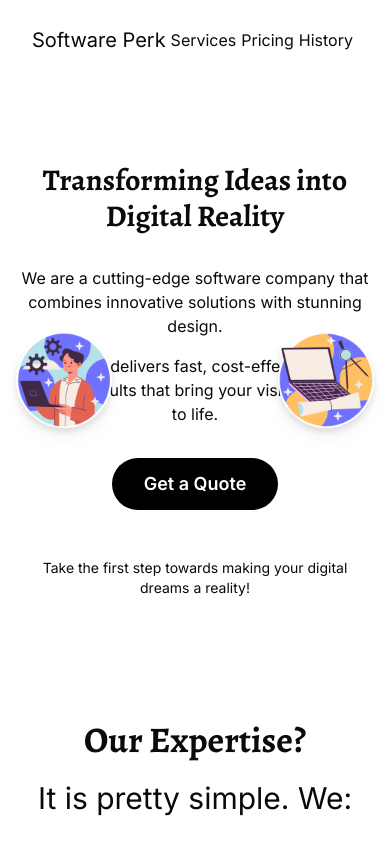
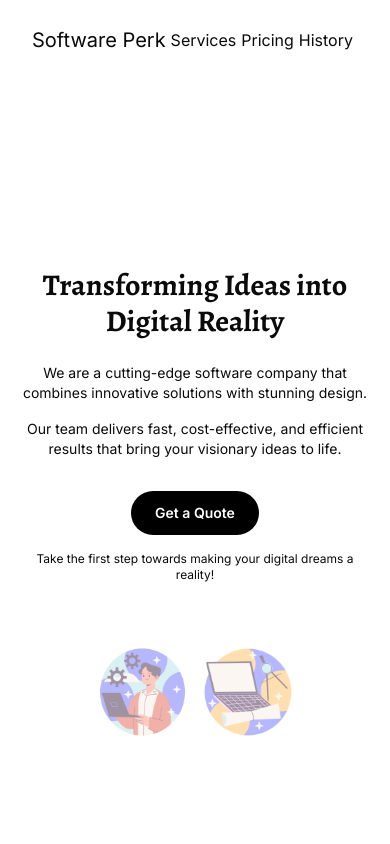
Before and after one commit to Mayor-Rhymes/software-perk, a Next.js app: page / in a window 390 px wide. Shown: the top 844 px of the page. Built offline with nearby package versions, Linux system fonts and the light colour scheme.

Commit message:
improve responsiveness

```diff
--- /dev/null
+++ b/src/app/loading.tsx
@@ -0,0 +1,15 @@
+import { Alegreya } from "next/font/google";
+
+const alegreya = Alegreya({
+  subsets: ["latin"],
+  weight: "700",
+});
+
+export default function Loading() {
+  return (
+    <div className="flex flex-col items-center justify-center min-h-screen bg-white">
+      <div className="w-16 h-16 border-4 border-lime-100 border-t-lime-500 rounded-full animate-spin"></div>
+      <p className={`mt-4 text-xl ${alegreya.className} text-black`}>Loading...</p>
+    </div>
+  );
+}
--- a/src/app/page.tsx
+++ b/src/app/page.tsx
@@ -5,7 +5,7 @@ import Technologies from "@/components/technologies";
 
 export default function Home() {
   return (
-    <main className="min-h-screen flex flex-col gap-10">
+    <main className="min-h-screen flex flex-col gap-4 sm:gap-6 md:gap-8 lg:gap-10">
       <Hero />
       <Showcase />
       <Designs />
--- a/src/components/designs.tsx
+++ b/src/components/designs.tsx
@@ -7,11 +7,10 @@ const alegreya = Alegreya({
   });
 
 export default function Designs() {
-
     return (
-        <div className="p-10">
-            <p className={`text-4xl ${alegreya.className} text-center`}>We make designs that will make you go 😲</p>
-            {/* <div className="grid grid-cols-3">
+        <div className="px-4 sm:px-6 md:px-8 lg:px-10 py-6 sm:py-8 md:py-10">
+            <p className={`text-2xl sm:text-3xl md:text-4xl ${alegreya.className} text-center mb-4 sm:mb-6 md:mb-8`}>We make designs that will make you go 😲</p>
+            {/* <div className="grid grid-cols-1 sm:grid-cols-2 md:grid-cols-3 gap-4 sm:gap-6 md:gap-8">
                 <DesignCard />
                 <DesignCard />
                 <DesignCard />
--- a/src/components/hero.tsx
+++ b/src/components/hero.tsx
@@ -10,36 +10,37 @@ const alegreya = Alegreya({
 
 export default function Hero() {
   return (
-    <div className="flex flex-col items-center justify-center gap-8 px-4 sm:px-8 md:px-16 lg:px-20 py-16 lg:py-20 min-h-[600px] lg:min-h-[700px] relative">
-      <h1 className={`text-center text-3xl sm:text-4xl lg:text-6xl ${alegreya.className} max-w-4xl`}>
+    <div className="flex flex-col items-center justify-center min-h-screen px-4 py-12 sm:px-6 lg:px-8">
+      <div className="max-w-3xl mx-auto text-center mb-8">
+        <h1 className={`text-3xl sm:text-4xl md:text-5xl lg:text-6xl font-bold mb-6 ${alegreya.className}`}>
           Transforming Ideas into Digital Reality
         </h1>
-
-      <div className="flex flex-col gap-4 max-w-2xl text-center">
-        <p className="text-base sm:text-lg">
+        <div className="mb-8 space-y-4 text-sm sm:text-base md:text-lg">
+          <p>
             We are a cutting-edge software company that combines innovative solutions with stunning design.
           </p>
-        <p className="text-base sm:text-lg">
+          <p>
             Our team delivers fast, cost-effective, and efficient results that bring your visionary ideas to life.
           </p>
         </div>
-
-      <button className="bg-black text-white border-none px-8 py-3 rounded-full text-lg font-semibold transition-all duration-300 hover:bg-white hover:text-black hover:shadow-lg">
+        <button className="px-6 py-3 text-sm font-semibold text-white transition-all duration-300 bg-black rounded-full sm:text-base hover:bg-white hover:text-black hover:shadow-lg">
           Get a Quote
         </button>
+        <p className="mt-4 text-xs sm:text-sm">Take the first step towards making your digital dreams a reality!</p>
+      </div>
 
-      <p className="text-sm text-center mt-4">Take the first step towards making your digital dreams a reality!</p>
-
+      <div className="flex justify-center w-full mt-8 space-x-4 sm:space-x-8 md:space-x-12">
         <Image
           src={engine}
           alt="Software Engineer"
-        className="w-24 h-24 sm:w-32 sm:h-32 lg:w-64 lg:h-64 absolute left-4 sm:left-8 lg:left-16 top-1/2 -translate-y-1/2 drop-shadow-lg"
+          className="w-1/4 max-w-[150px] opacity-50 sm:opacity-70 md:opacity-100"
         />
         <Image
           src={engine2}
           alt="Software Engineer"
-        className="w-24 h-24 sm:w-32 sm:h-32 lg:w-64 lg:h-64 absolute right-4 sm:right-8 lg:right-16 top-1/2 -translate-y-1/2 drop-shadow-lg"
+          className="w-1/4 max-w-[150px] opacity-50 sm:opacity-70 md:opacity-100"
         />
+      </div>
     </div>
   );
 }
--- a/src/components/showcase.tsx
+++ b/src/components/showcase.tsx
@@ -7,12 +7,12 @@ const alegreya = Alegreya({
 });
 export default function Showcase() {
   return (
-    <div className="flex flex-col gap-5">
-      <p className={`text-center text-4xl ${alegreya.className}`}>Our Expertise?</p>
+    <div className="flex flex-col gap-3 sm:gap-4 md:gap-5 px-4 sm:px-6 md:px-8 lg:px-10">
+      <p className={`text-center text-2xl sm:text-3xl md:text-4xl ${alegreya.className}`}>Our Expertise?</p>
 
-      <p className="text-center text-3xl">It is pretty simple. We:</p>
+      <p className="text-center text-xl sm:text-2xl md:text-3xl">It is pretty simple. We:</p>
 
-      <div className="grid grid-cols-1 lg:grid-cols-3 p-10 gap-10">
+      <div className="grid grid-cols-1 sm:grid-cols-2 lg:grid-cols-3 gap-6 sm:gap-8 md:gap-10">
         {ShowcaseStore.map((card) => (
           <ShowcaseCard key={card.id} {...card} />
         ))}
--- a/src/components/technologies.tsx
+++ b/src/components/technologies.tsx
@@ -8,14 +8,14 @@ const alegreya = Alegreya({
 
 export default function Technologies() {
   return (
-    <div className="flex flex-col gap-10 p-10">
-      <p className={`text-4xl ${alegreya.className} text-center`}>
+    <div className="flex flex-col gap-6 sm:gap-8 md:gap-10 px-4 sm:px-6 md:px-8 lg:px-10 py-6 sm:py-8 md:py-10">
+      <p className={`text-2xl sm:text-3xl md:text-4xl ${alegreya.className} text-center`}>
         Our Technology Stack ⚙️
       </p>
 
-      <div className="flex flex-col gap-10">
-        <p className="text-2xl font-semibold">Front End</p>
-        <div className="flex justify-center lg:justify-start flex-wrap gap-x-20 ">
+      <div className="flex flex-col gap-6 sm:gap-8 md:gap-10">
+        <p className="text-xl sm:text-2xl font-semibold">Front End</p>
+        <div className="flex flex-wrap justify-center sm:justify-start gap-4 sm:gap-6 md:gap-8 lg:gap-10">
           {TechnologiesStore.map((tech) => (
             <TechnologiesCard key={tech.id} {...tech} />
           ))}
```
Lines whose indentation alone changed are shown as unchanged.
